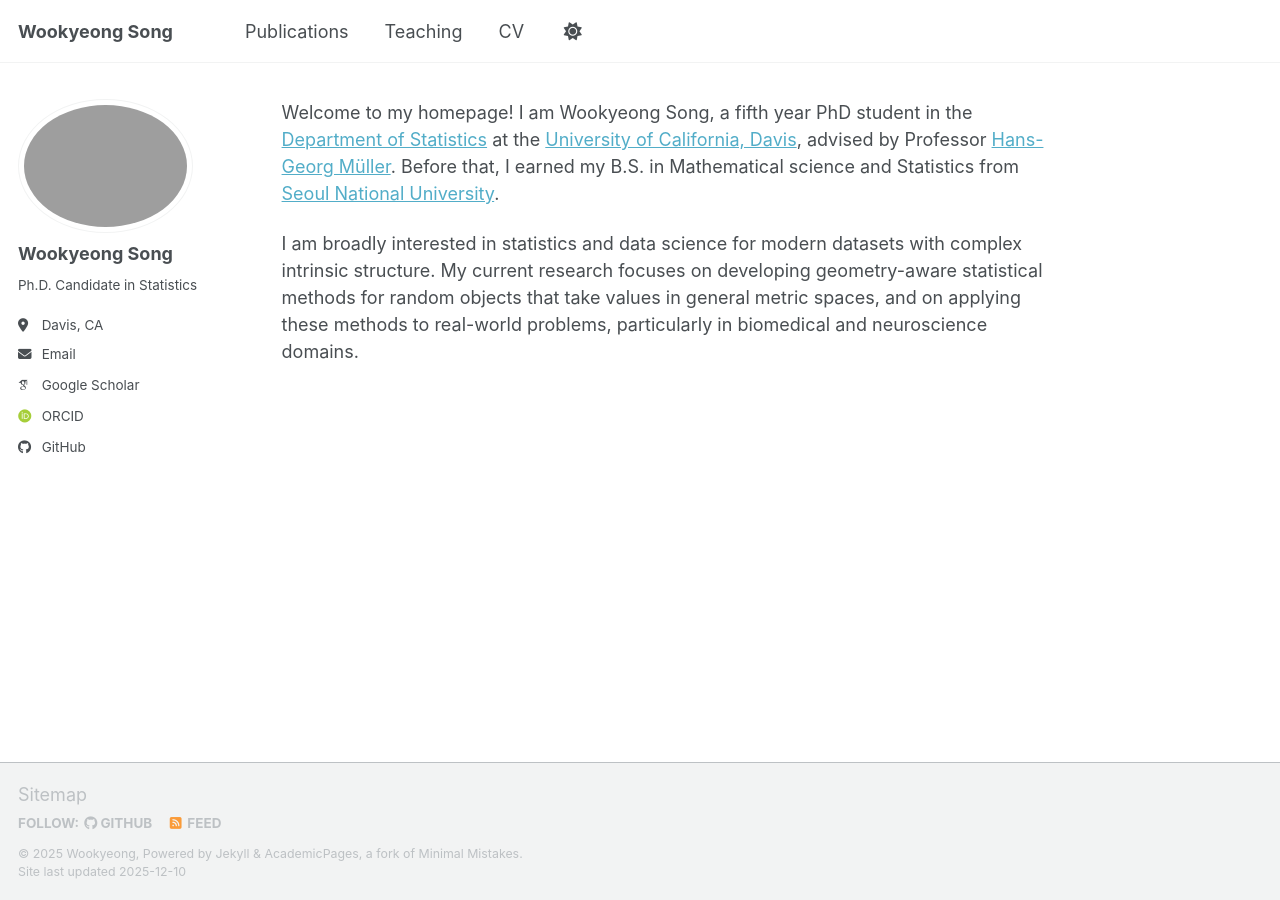
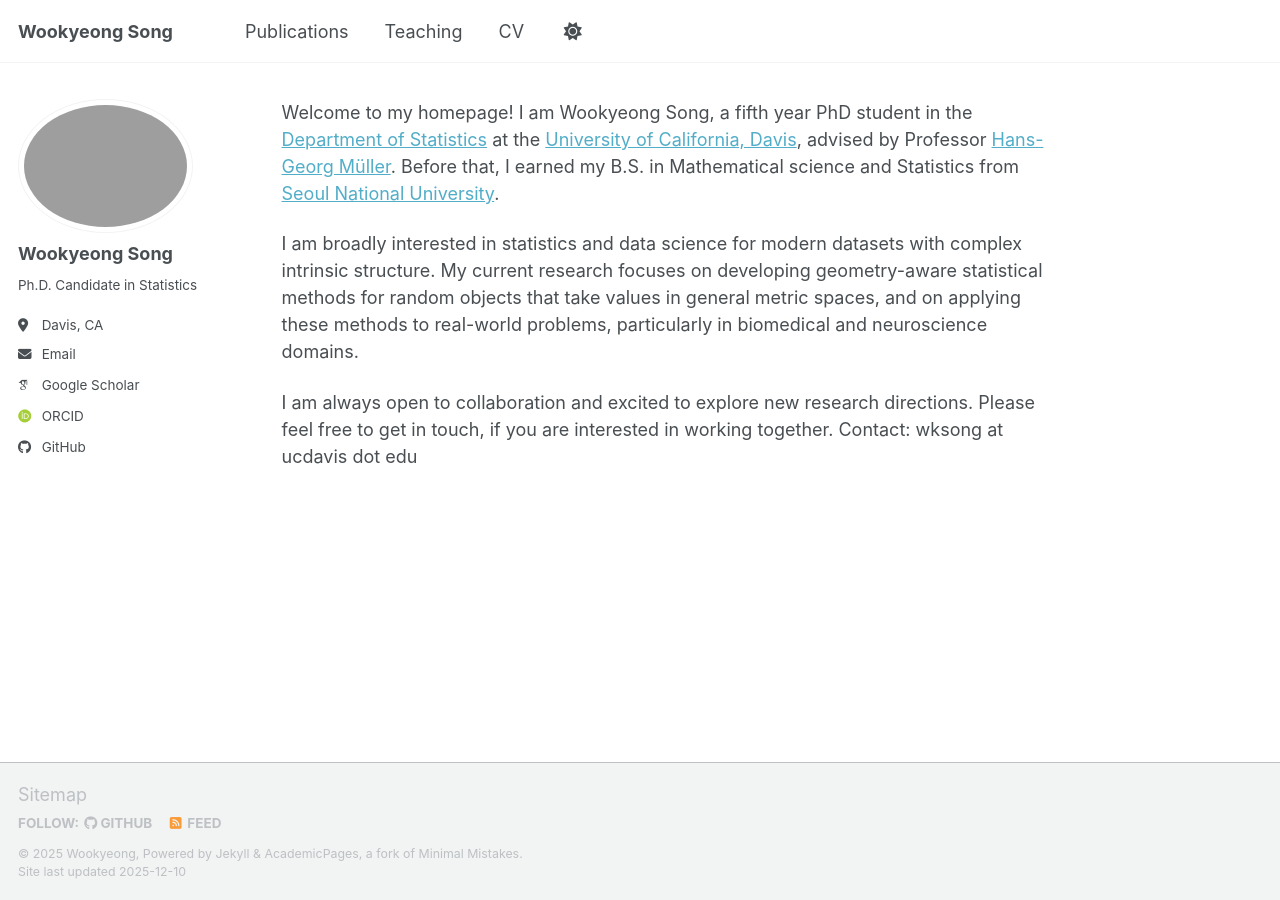
Before and after one commit to wookyeongSong/wookyeongsong.github.io, a Jekyll site: the page built from _pages/about.md, in a window 1280 px wide. Built offline with Jekyll 4.4.1, drawn with Linux system fonts in a browser that asks for light colours; some web fonts are replaced; a script bundle is joined from its source files by our own code; library files that are not in the unit come from our copies.

Commit message:
Update about.md

```diff
--- a/_pages/about.md
+++ b/_pages/about.md
@@ -12,3 +12,6 @@ at the [University of California, Davis](https://www.ucdavis.edu/), advised by P
 Before that, I earned my B.S. in Mathematical science and Statistics from [Seoul National University](https://en.snu.ac.kr/).
 
 I am broadly interested in statistics and data science for modern datasets with complex intrinsic structure. My current research focuses on developing geometry-aware statistical methods for random objects that take values in general metric spaces, and on applying these methods to real-world problems, particularly in biomedical and neuroscience domains.
+
+I am always open to collaboration and excited to explore new research directions. Please feel free to get in touch, if you are interested in working together.
+Contact: wksong at ucdavis dot edu
```
